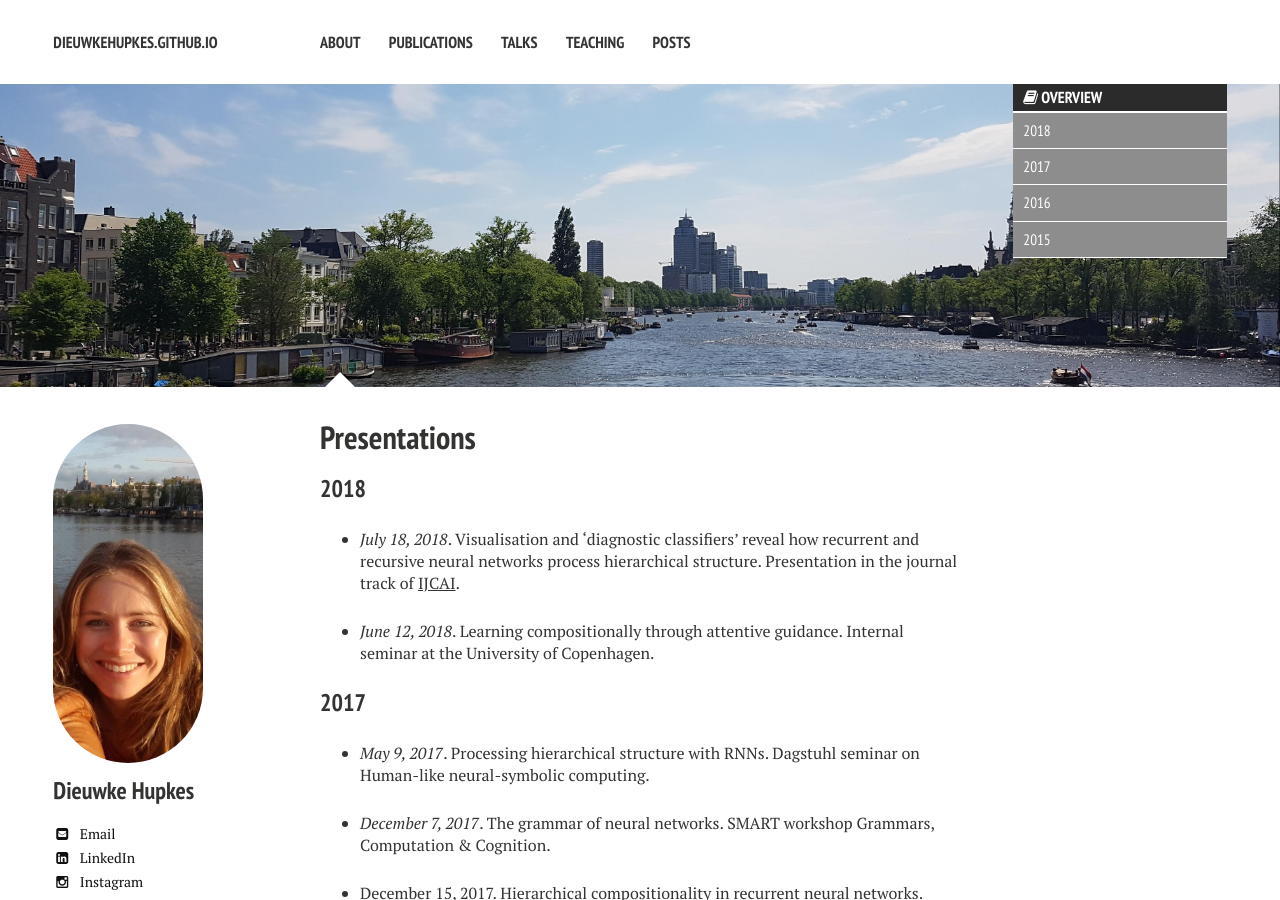
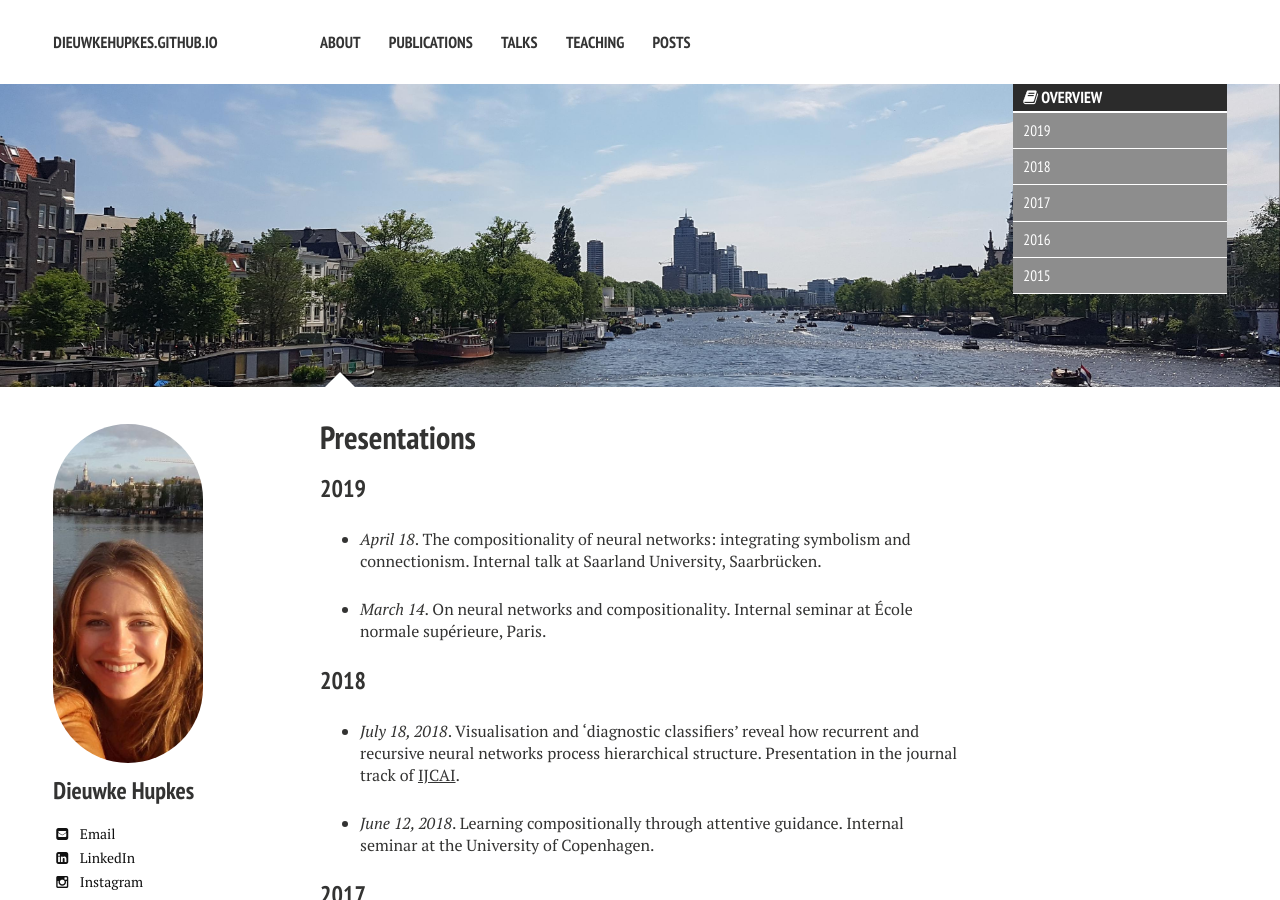
Before and after one commit to dieuwkehupkes/dieuwkehupkes.github.io, a Jekyll site: the page built from talks.md, in a window 1280 px wide and 900 px high. Built offline with Jekyll 4.4.1, drawn with Linux system fonts in a browser that asks for light colours; nearby versions of some CDN libraries.

Commit message:
Add talks at ENS and Saarland uni

```diff
--- a/talks.md
+++ b/talks.md
@@ -9,6 +9,12 @@ image:
 ---
 
 {% include _toc.html %}
+
+### 2019
+
+* *April 18*. The compositionality of neural networks: integrating symbolism and connectionism. Internal talk at Saarland University, Saarbrücken.
+
+* *March 14*. On neural networks and compositionality. Internal seminar at École normale supérieure, Paris.
 
 ### 2018
 
```
